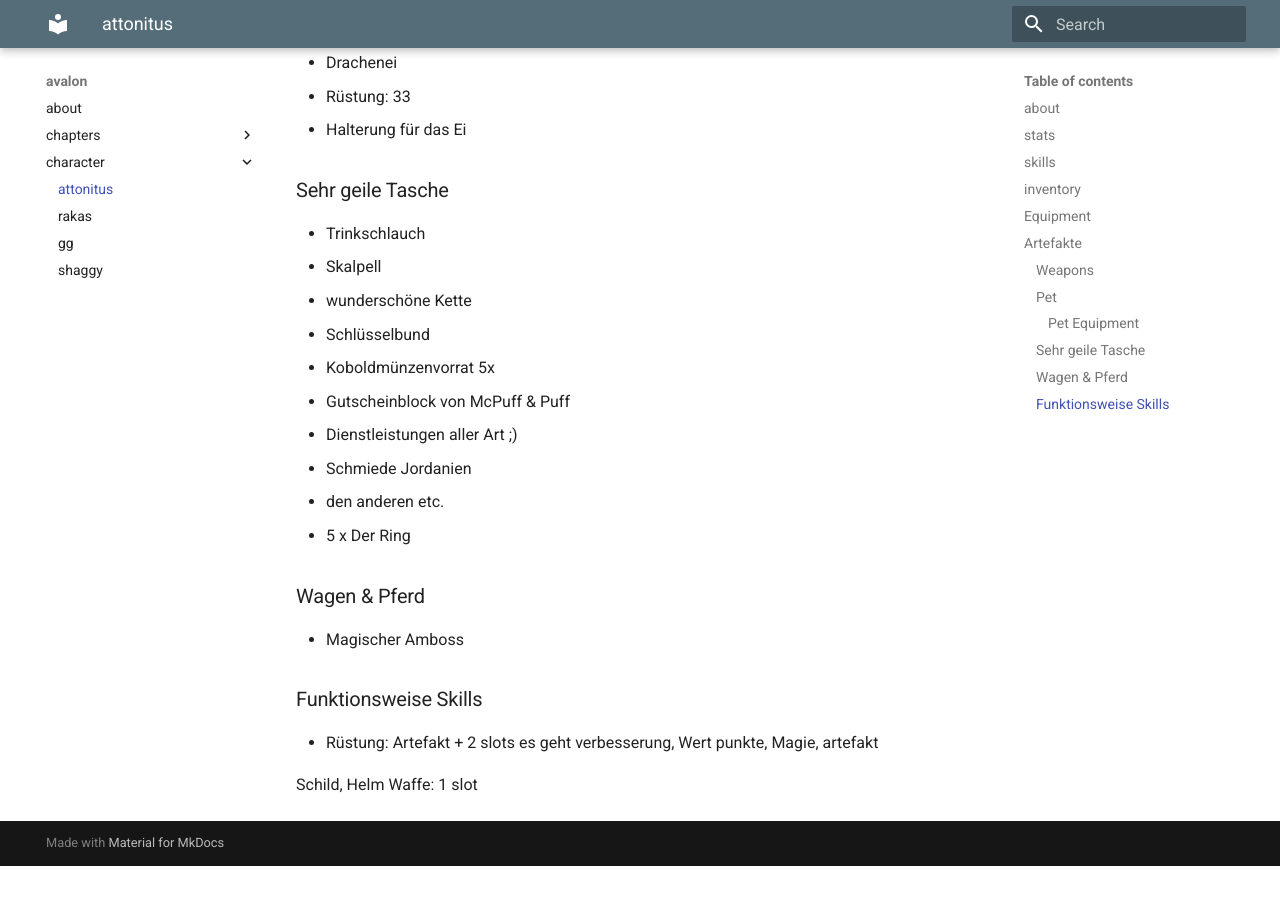
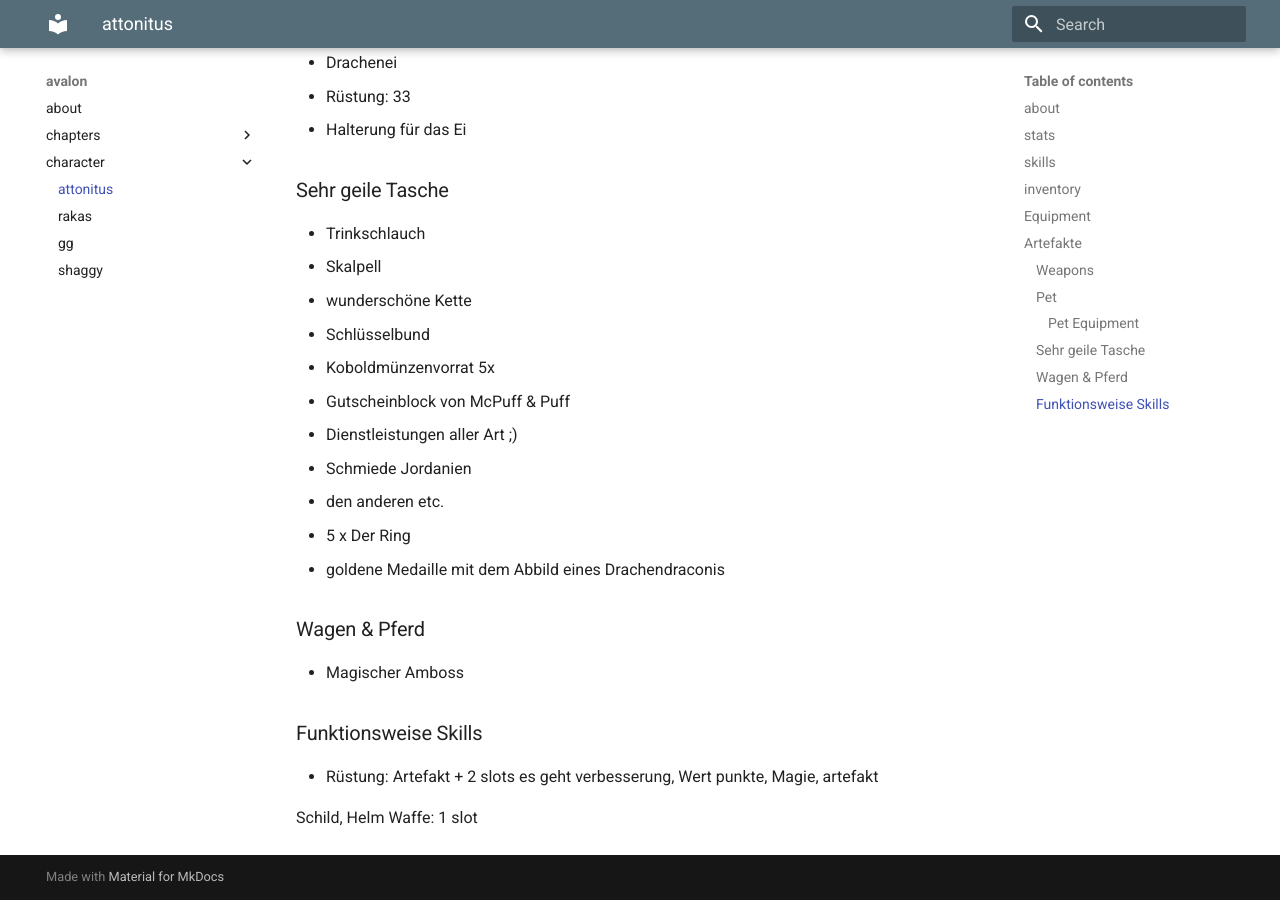
Before and after one commit to mkdocs-pnp/avalon, an MkDocs documentation site: the page built from docs/character/attonitus_fulgur.md, in a window 1280 px wide and 900 px high, scrolled down 2137 px. Built offline with MkDocs 1.6.1 and Material for MkDocs 9.7.7, drawn with Linux system fonts in a browser that asks for light colours; before the commit the page ends 3003 px from its top, so only the background shows below that.

Commit message:
Update attonitus_fulgur.md

```diff
--- a/docs/character/attonitus_fulgur.md
+++ b/docs/character/attonitus_fulgur.md
@@ -80,6 +80,7 @@
 * Schmiede Jordanien
 * den anderen etc.
 * 5 x Der Ring
+* goldene Medaille mit dem Abbild eines Drachendraconis
 
 ### Wagen & Pferd
 
```
